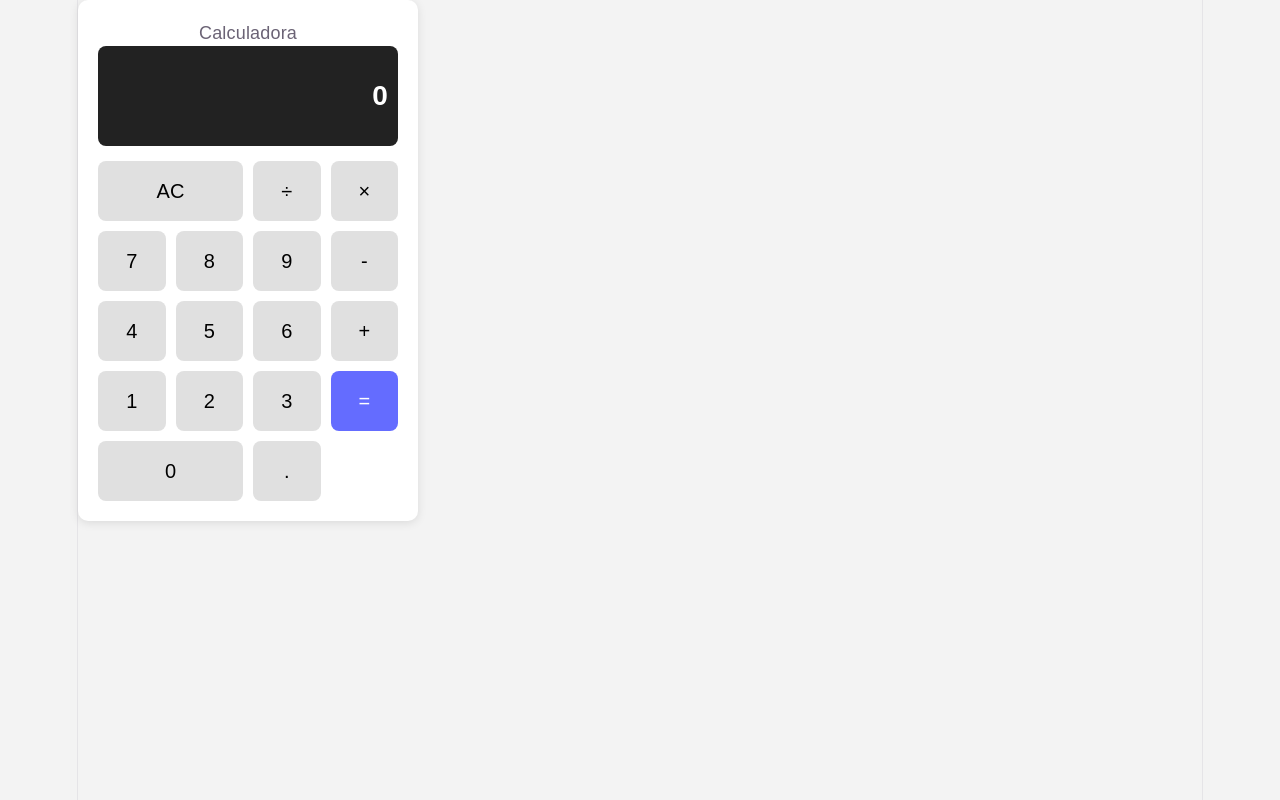
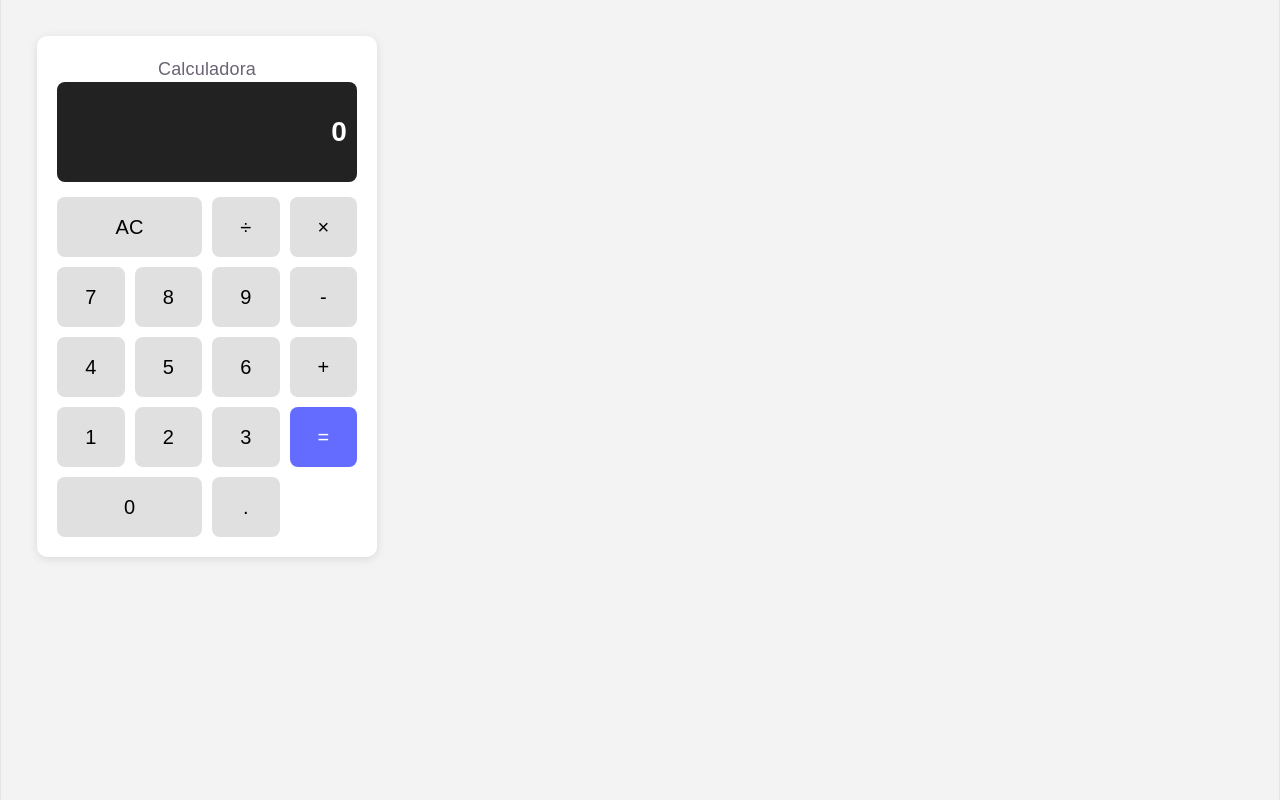
Before and after one commit to Camilafeeburg/app-ecoleta, a React (Vite) app in the folder appecoleta/: page / in a window 1280 px wide. Built offline with nearby package versions, Linux system fonts and the light colour scheme.

Commit message:
atualizacao

```diff
--- a/appecoleta/src/App.css
+++ b/appecoleta/src/App.css
@@ -1,10 +1,18 @@
+#root {
+  max-width: 1280px;
+  margin: 0 auto;
+  padding: 2rem;
+}
+
+html, body, #root{
+  height: 100%;
+  margin: 0;
+}
 body{
   background-color: #f3f3f3;
   display: flex;
   justify-content: center;
   align-items: center;
-  height: 100vh;
-  margin: 0;
   font-family: Arial, Helvetica, sans-serif;
 }
 
--- a/appecoleta/src/App.jsx
+++ b/appecoleta/src/App.jsx
@@ -5,10 +5,10 @@ import './App.css'
 
 function App() {
     const [tela, setDisplay] = useState('0');
-    const [equation, setEquation] = useState('');
+
 
     const handleClick = (value) => {
-      if (display === '0') {
+      if (tela === '0') {
         setDisplay(value);
       } else {
         setDisplay(tela + value);
@@ -17,14 +17,14 @@ function App() {
 
     const clear = () => {
       setDisplay('0');
-      setEquation('');
+
     };
 
     const calculate = () => {
       try {
 
         const result = eval(tela).toString();
-        setEquation(tela + ' =');
+
         setDisplay(result);
       } catch (error) {
         setDisplay('Erro');
@@ -34,7 +34,7 @@ function App() {
   return ( <div className='calculadora'> Calculadora
 
      <div className="tela">
-          <small>{equation}</small>
+
           <div className="current">{tela}</div>
         </div>
 
--- a/appecoleta/src/index.css
+++ b/appecoleta/src/index.css
@@ -109,3 +109,16 @@ code {
   padding: 4px 8px;
   background: var(--code-bg);
 }
+html, body, #root{
+  width: 100%;
+  height: 100%;
+  margin: 0;
+}
+
+body{
+  background-color: #f3f3f3;
+  display: flex;
+  justify-content: center;
+  align-items: center;
+  font-family: Arial, Helvetica, sans-serif;
+}
```
